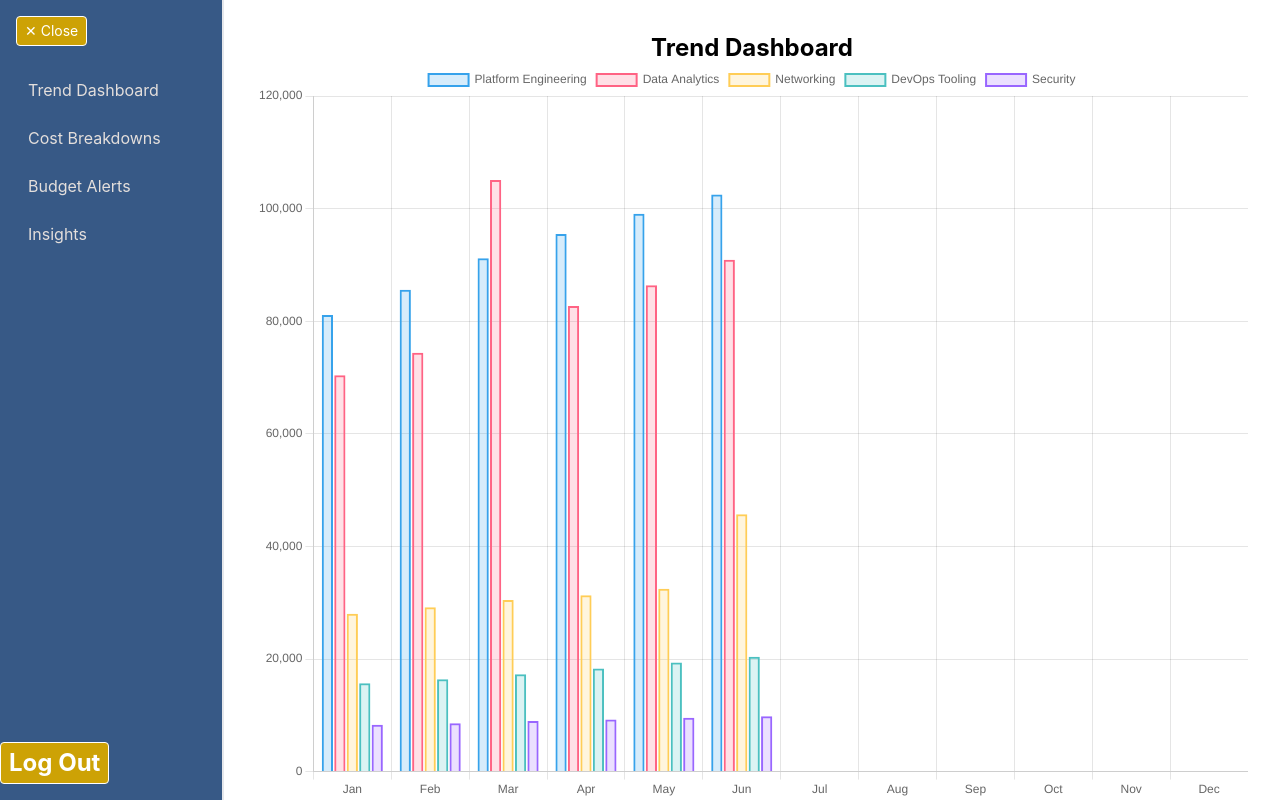
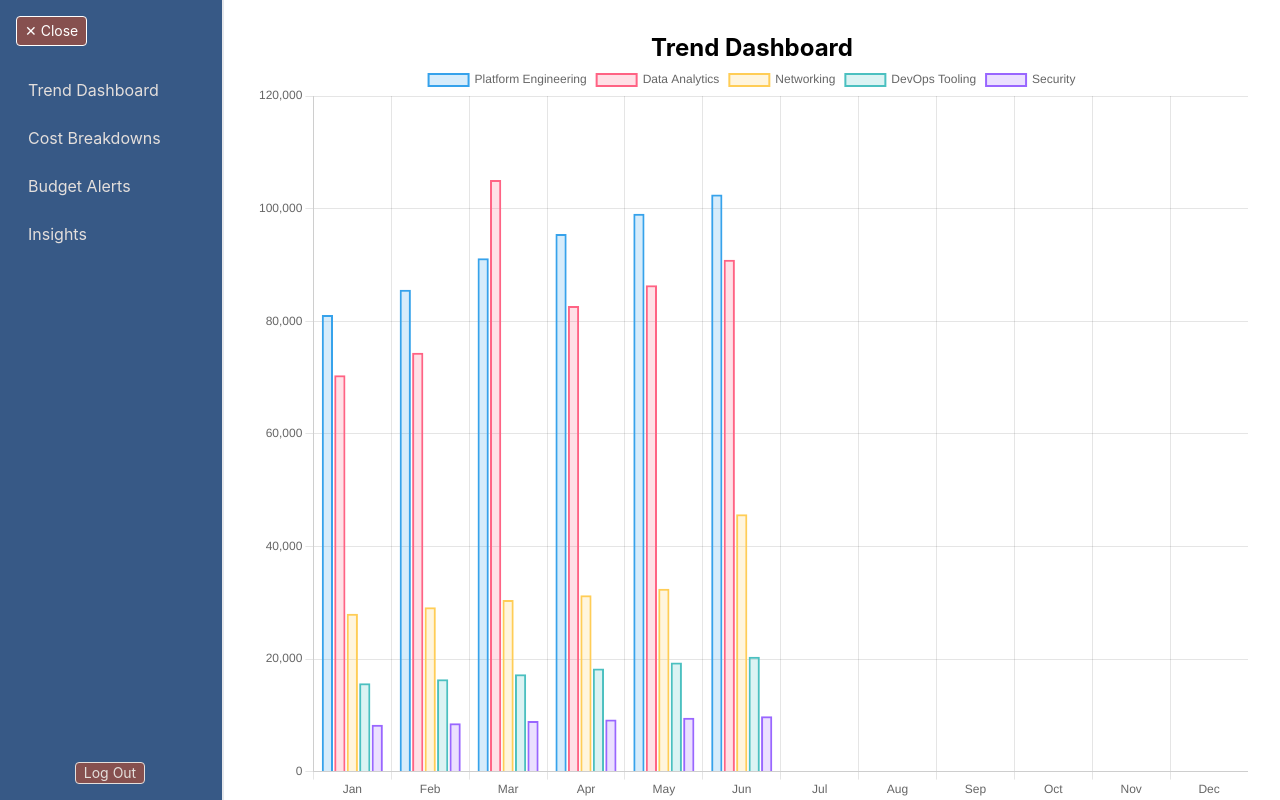
Before and after one commit to ward438/executiveDash, a React (Vite) app: page / in a window 1280 px wide. Built offline with nearby package versions, Linux system fonts and the light colour scheme.

Commit message:
updating button style

```diff
--- a/src/components/mainNavMenu.tsx
+++ b/src/components/mainNavMenu.tsx
@@ -20,18 +20,20 @@ export const MainNavMenu = () => {
     return (
         <div className="flex w-full h-full">
             <div className={`flex flex-col h-screen border-r-2 border-gray-200 pt-4 gap-2 px-4 transition-all ${isOpen ? 'w-56' : 'w-14'} bg-purple-100`}>
+                <div className={`flex ${isOpen ? 'justify-start' : 'justify-center'}`}>
                     <button
                         onClick={() => setIsOpen(!isOpen)}
-                    className="self-start px-2 py-1 text-sm border rounded cursor-pointer mb-4 bg-yellow-100 text-white"
+                        className="self-start px-2 py-1 text-sm border rounded cursor-pointer mb-4 bg-warning-primary text-white hover:bg-yellow-100"
                         title={isOpen ? 'Close menu' : 'Open menu'}
                     >
                         {isOpen ? '✕ Close' : '☰'}
                     </button>
+                </div>
                 {isOpen && navItems.map(({ label }) => (
                     <button
                         key={label}
                         onClick={() => setActiveLabel(label)}
-                        className={`text-left px-3 py-2 rounded cursor-pointer text-creamWhite-100 hover:bg-yellow-100 transition delay-10 duration-300 ease-in-out
+                        className={`text-left px-3 py-2 rounded cursor-pointer text-creamWhite-100 hover:bg-yellow-100
                              hover:scale-110`}>
                         {label}
                     </button>
@@ -39,13 +41,13 @@ export const MainNavMenu = () => {
             </div>
             <div className="flex-1 min-w-0">
                 <ActiveComponent />
-                <div className="fixed bottom-0 left-0">
+                <div className={`fixed bottom-0 left-0 flex justify-center pb-4 ${isOpen ? 'w-55' : 'w-12.75'} `}>
                     <button
-                        className={`self-start px-2 py-1 text-sm border rounded cursor-pointer mb-4 bg-yellow-100 text-white`}
+                        className="px-2 py-.5 text-sm border rounded cursor-pointer bg-warning-primary text-creamWhite-100 hover:bg-yellow-100"
+                        title={"Log Out"}
                         onClick={() => setActiveLabel('Log Out')}>
                             <LogOut isOpen={isOpen} />
                     </button>
-
                 </div>
         </div>
     </div>
--- a/src/dashboards/logOut.tsx
+++ b/src/dashboards/logOut.tsx
@@ -1,8 +1,8 @@
 export const LogOut = ({ isOpen }: { isOpen: boolean }) => {
     return (
         <div className="w-full h-full">
-            <h1 className="text-2xl font-bold text-center">
-            {isOpen ? 'Log Out' : 'X'}
+            <h1 className="text-1xl text-center">
+                {isOpen ? 'Log Out' : 'X'}
             </h1>
         </div>
     );
--- a/src/index.css
+++ b/src/index.css
@@ -5,4 +5,5 @@
     --color-purple-100: #375986;
     --color-yellow-100: #cda205;
     --color-creamWhite-100: #e4dfdc;
+    --color-warning-primary: #86504f;
 }
```
Lines whose indentation alone changed are shown as unchanged.
